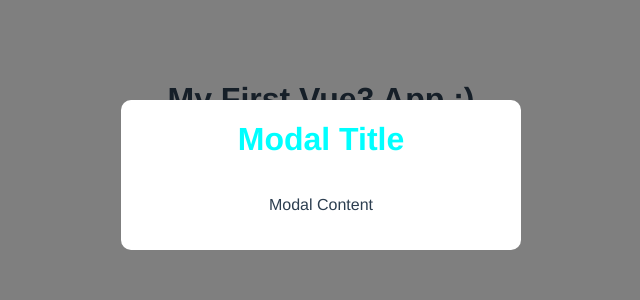
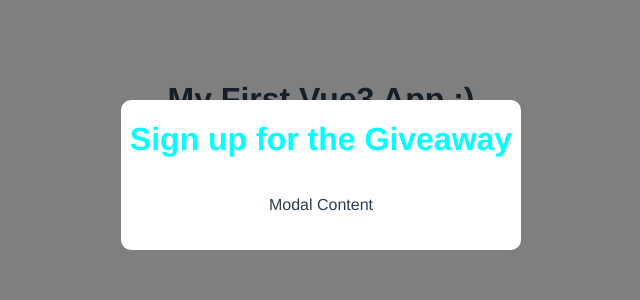
Before and after one commit to MacDavid1989/vue3-modal-project-practice, a Vue app: page / in a window 1280 px wide. Shown: the top 300 px of the page, without its empty margins (319-959 px from the left). Built offline with nearby package versions, Linux system fonts and the light colour scheme.

Commit message:
pass in modal header as a prop from App, register the prop in the Modal component, use the header prop in place of the modal title

```diff
--- a/src/App.vue
+++ b/src/App.vue
@@ -1,6 +1,6 @@
 <template>
   <h1>{{ title }}</h1>
-  <Modal />
+  <Modal header="Sign up for the Giveaway" />
 </template>
 
 <script>
--- a/src/components/Modal.vue
+++ b/src/components/Modal.vue
@@ -1,11 +1,17 @@
 <template>
   <div class="backdrop">
     <div class="modal">
-      <h1>Modal Title</h1>
+      <h1>{{ header }}</h1>
       <p>Modal Content</p>
     </div>
   </div>
 </template>
+
+<script>
+export default {
+  props: ["header"],
+};
+</script>
 
 <style scoped>
 .modal {
@@ -23,7 +29,6 @@
   height: 100%;
 }
 h1 {
-  display: inline-block;
   color: aqua;
   border: none;
   padding: 0;
```
